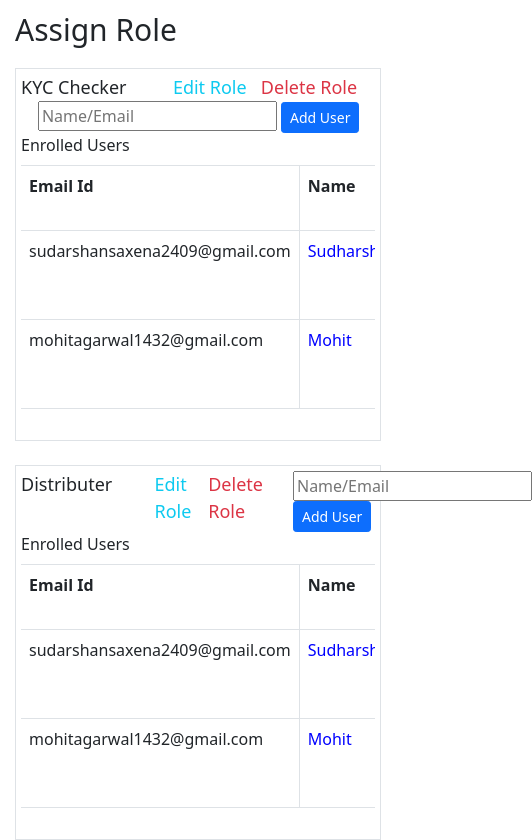
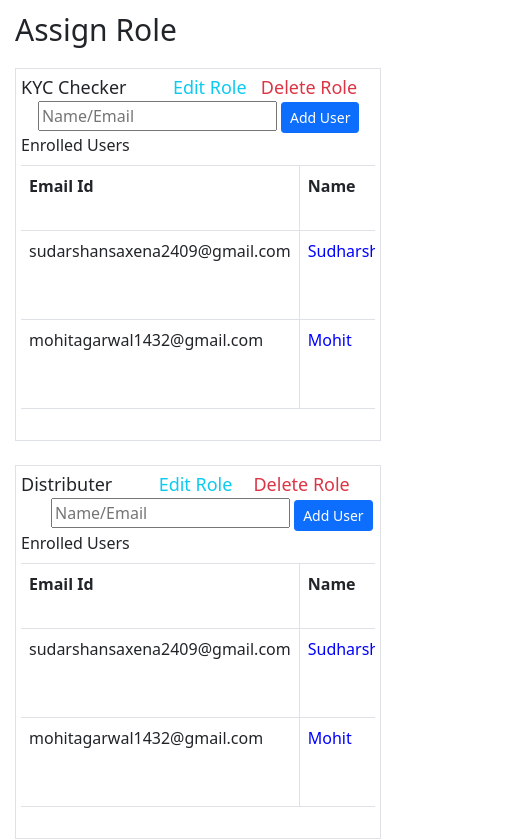
Before and after one commit to Ayush653-sudo/demo, a plain HTML site: page index.html in a window 390 px wide. Shown: the part 752-1592 px from the top of the page, 532 px wide, since content can reach past the window. Drawn offline with nearby package versions, Linux system fonts and the light colour scheme.

Commit message:
Update index.html

```diff
--- a/index.html
+++ b/index.html
@@ -142,7 +142,7 @@
 </div>
 
 <div class="container border mt-4" style="padding: 5px;">
-    <div class="d-flex">
+    <div class="d-sm-flex flex-sm-wrap">
     <div class="padding-left:3px d-inline-block" style="font-size: 18px;">Distributer</div>
     <div class="d-inline-block text-info " style="padding-left: 5vh;font-size: 18px">
      Edit Role
```
